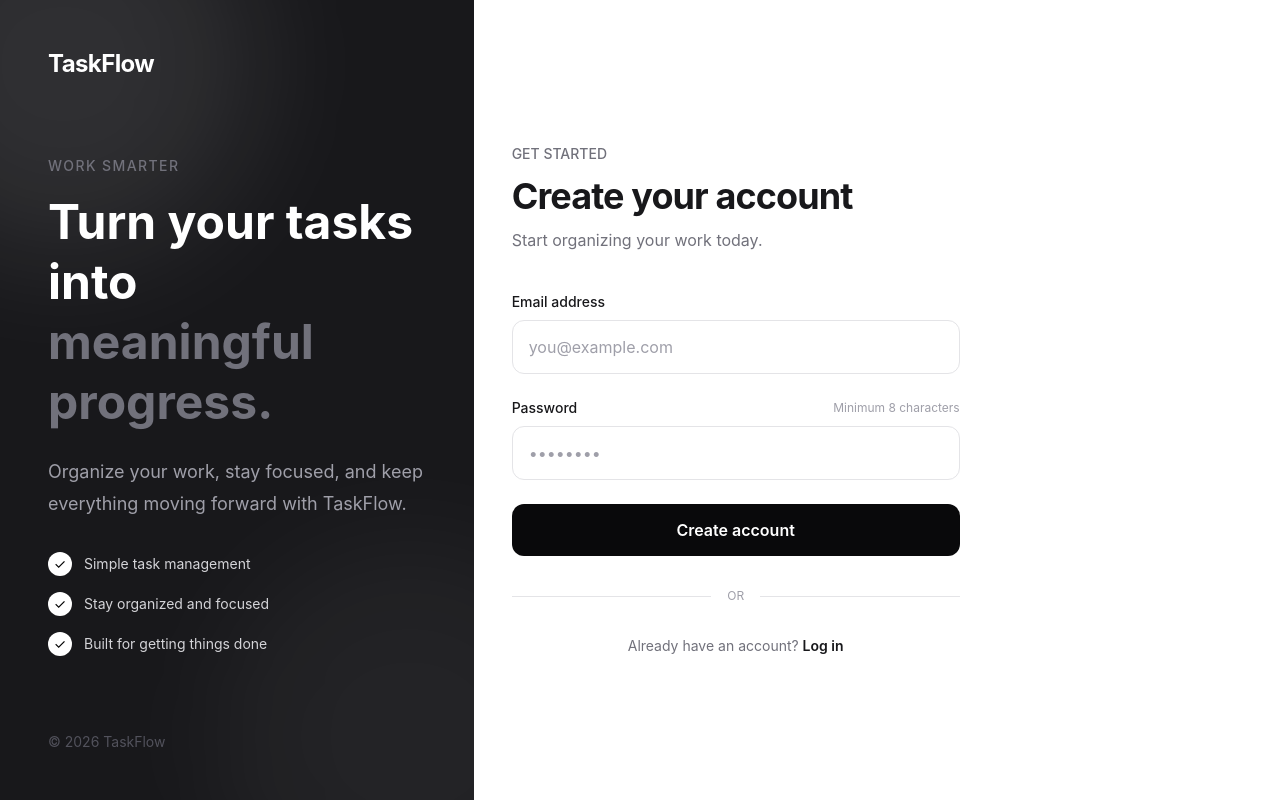
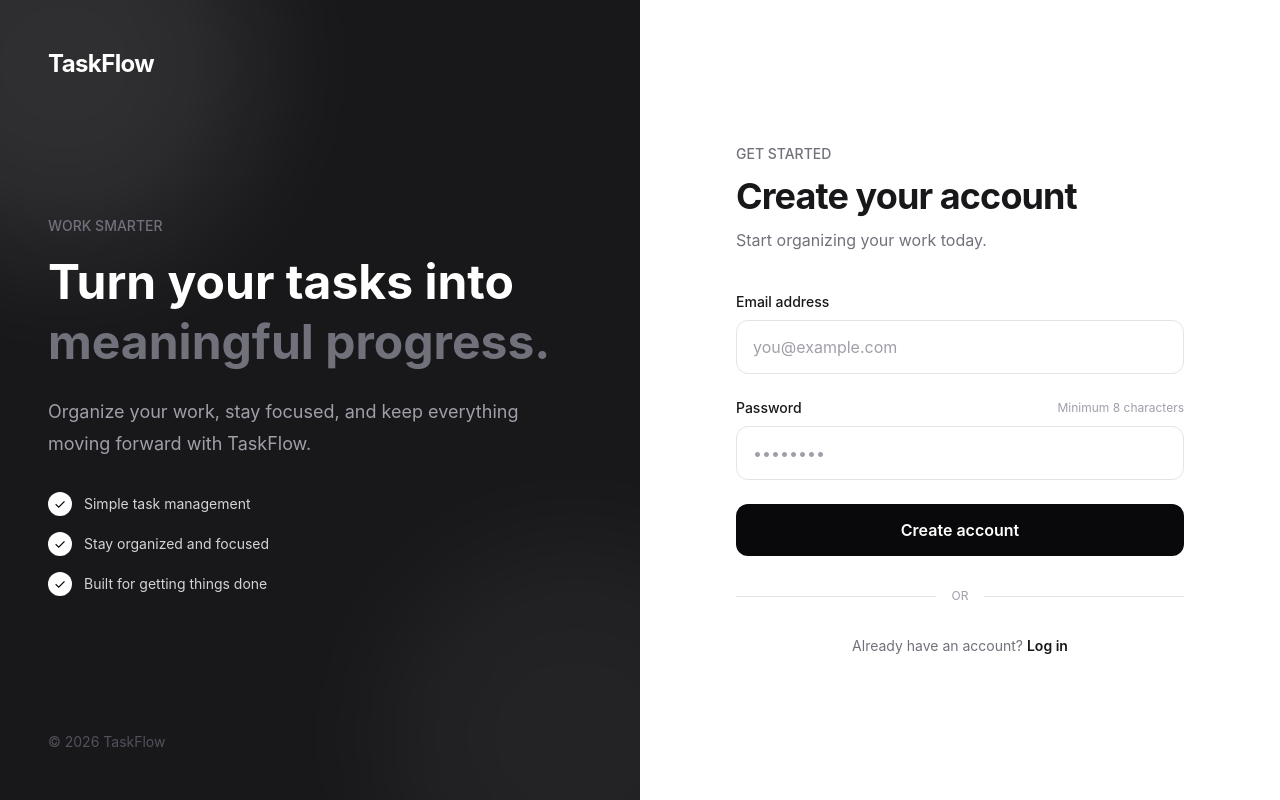
Before and after one commit to psshrijith/TaskFlow, a React (Vite) app: page /signup in a window 1280 px wide. Built offline with nearby package versions, Linux system fonts and the light colour scheme.

Commit message:
feat(taskFlow): fixed the style issue

```diff
--- a/src/App.tsx
+++ b/src/App.tsx
@@ -7,7 +7,7 @@ import "./index.css";
 function App() {
 
   return (
-    <div className="flex">
+    <div className="flex-1">
       <BrowserRouter>
         <Routes>
           <Route path="/" element={<LandingPage/>} />
--- a/src/Pages/SignUp.tsx
+++ b/src/Pages/SignUp.tsx
@@ -8,11 +8,6 @@ const Signup = () => {
 
     const handleSignUp = (event) => {
         event.preventDefault();
-
-        console.log({
-            email,
-            password,
-        });
     };
 
     return (
@@ -30,7 +25,7 @@ const Signup = () => {
         <div className="min-h-screen bg-zinc-950 text-white">
             <div className="w-full min-h-screen flex">
 
-                <div className="relative hidden overflow-hidden bg-zinc-900 lg:flex flex-1">
+                <div className="relative hidden overflow-hidden bg-zinc-900 lg:flex w-1/2">
 
                     <div className="absolute -left-32 -top-32 h-96 w-96 rounded-full bg-white/10 blur-3xl" />
                     <div className="absolute -bottom-32 -right-32 h-96 w-96 rounded-full bg-white/5 blur-3xl" />
@@ -45,7 +40,7 @@ const Signup = () => {
                         </Link>
 
                         <div className="max-w-lg">
-                            <p className="mb-4 text-sm font-medium uppercase tracking-widest text-zinc-500">
+                            <p className="mb-4 text-sm font-medium uppercase text-zinc-500">
                                 Work smarter
                             </p>
 
@@ -92,7 +87,7 @@ const Signup = () => {
                 </div>
 
 
-                <div className="flex items-center justify-center bg-white px-6 py-12 text-zinc-900 flex-1">
+                <div className="flex items-center justify-center bg-white px-6 py-12 text-zinc-900 flex-1 min-w-0">
                     <div className="w-full max-w-md">
 
                         <Link
```
